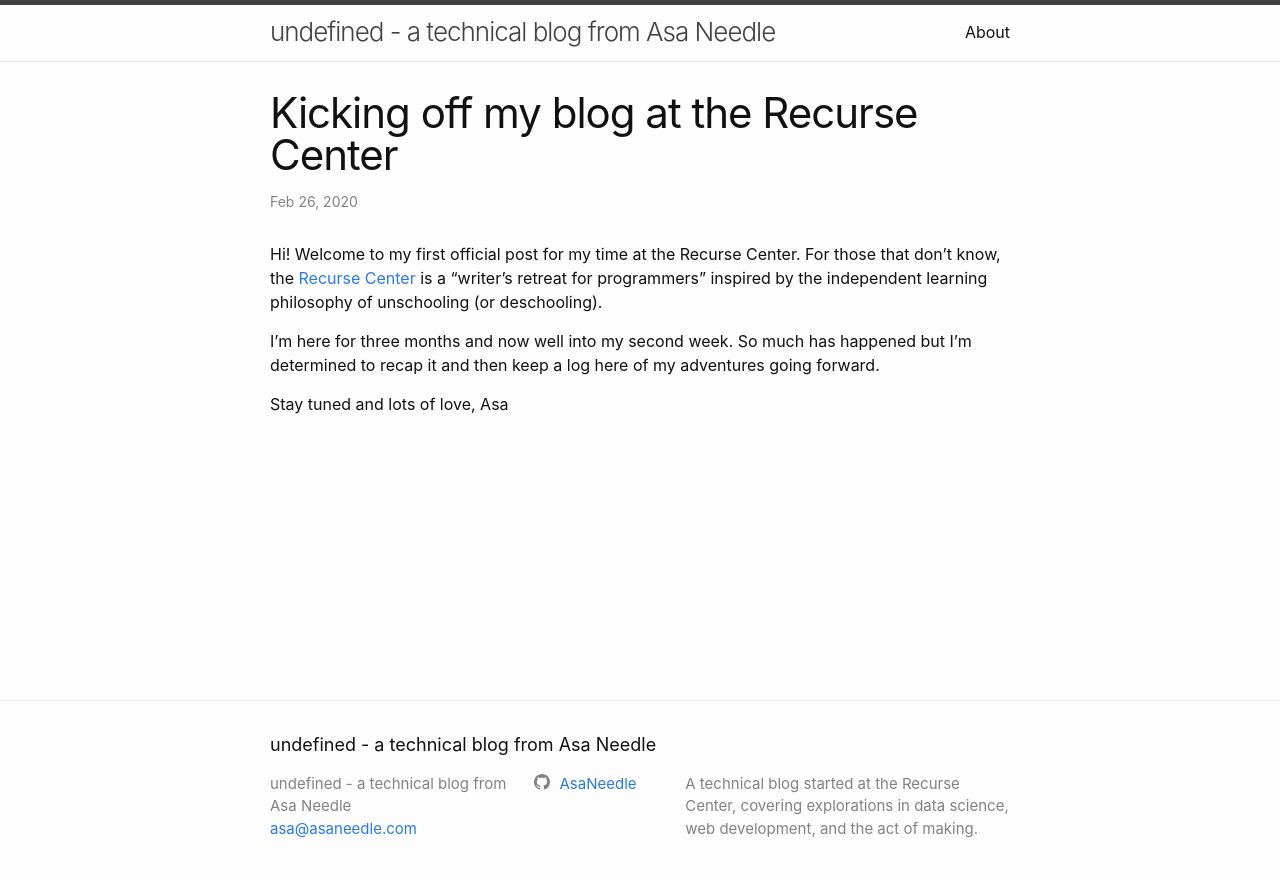
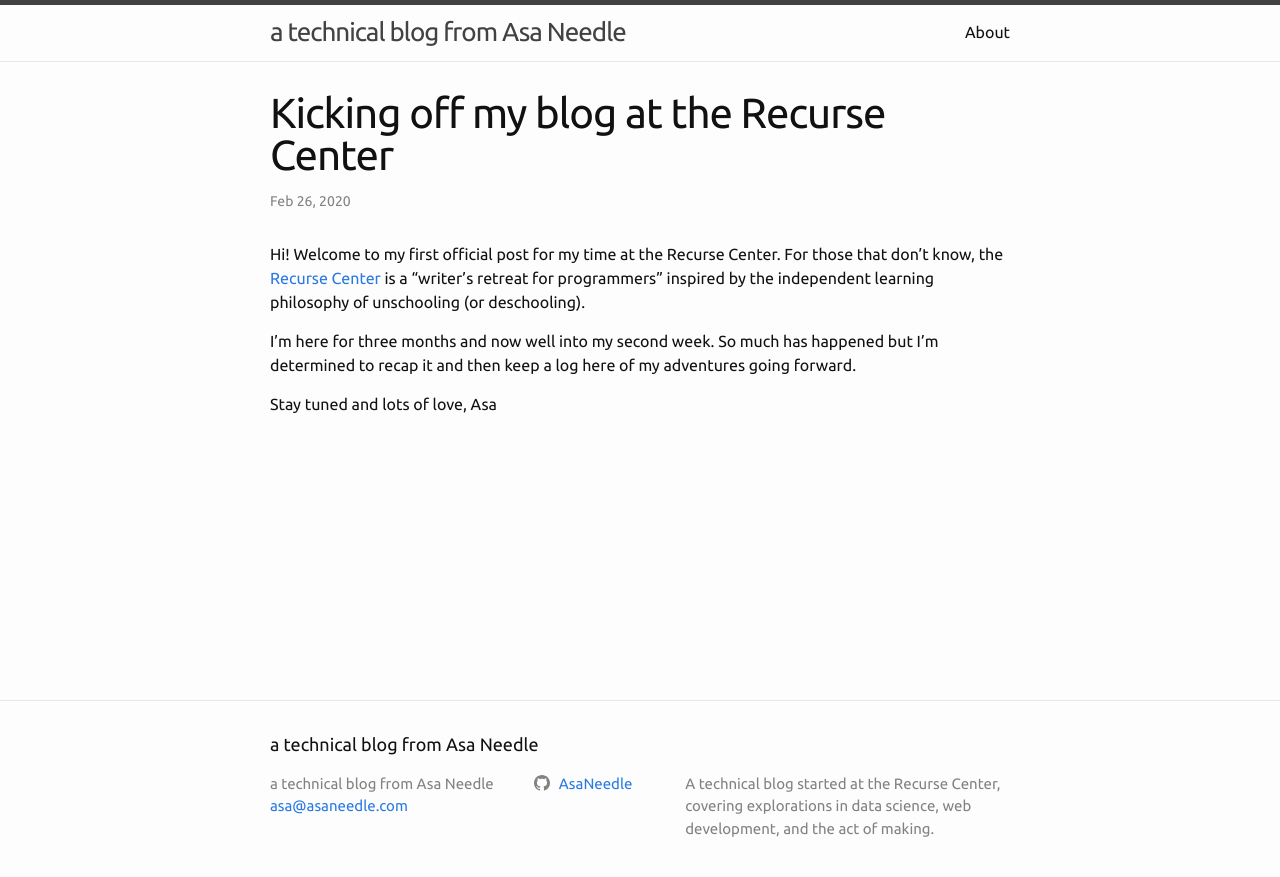
Before and after one commit to AsaNeedle/jekyll-technical-blog, a Jekyll site: the page built from _posts/2020-02-26-first-post.markdown, in a window 1280 px wide. Shown: the top 877 px of the page. Built offline with Jekyll 4.4.1, drawn with Linux system fonts in a browser that asks for light colours.

```diff
--- a/_config.yml
+++ b/_config.yml
@@ -18,7 +18,7 @@
 # You can create any custom variable you would like, and they will be accessible
 # in the templates via {{ site.myvariable }}.
 
-title: undefined - a technical blog from Asa Needle
+title: a technical blog from Asa Needle
 email: asa@asaneedle.com
 description: >- # this means to ignore newlines until "baseurl:"
   A technical blog started at the Recurse Center, covering explorations in data science, web development, and the act of making.
--- a/_includes/head.html
+++ b/_includes/head.html
@@ -4,6 +4,7 @@
   <meta name="viewport" content="width=device-width, initial-scale=1">
   {%- seo -%}
   <link rel="stylesheet" href="{{ "/assets/main.css" | relative_url }}">
+  <link href="https://fonts.googleapis.com/css?family=Ubuntu&display=swap" rel="stylesheet">
   {%- feed_meta -%}
   {%- if jekyll.environment == 'production' and site.google_analytics -%}
     {%- include google-analytics.html -%}
--- a/_posts/2020-02-26-first-post.markdown
+++ b/_posts/2020-02-26-first-post.markdown
@@ -2,7 +2,7 @@
 layout: post
 title:  "Kicking off my blog at the Recurse Center"
 date:   2020-02-26 10:55:24 -0500
-categories: jekyll update
+categories:
 ---
 Hi! Welcome to my first official post for my time at the Recurse Center. For those that don't know, the [Recurse Center](https://www.recurse.com/) is a "writer's retreat for programmers" inspired by the independent learning philosophy of unschooling (or deschooling).
 
--- a/_sass/minima.scss
+++ b/_sass/minima.scss
@@ -2,7 +2,7 @@
 
 // Define defaults for each variable.
 
-$base-font-family: -apple-system, BlinkMacSystemFont, "Segoe UI", Roboto, Helvetica, Arial, sans-serif, "Apple Color Emoji", "Segoe UI Emoji", "Segoe UI Symbol" !default;
+$base-font-family: Ubuntu, -apple-system, BlinkMacSystemFont, "Segoe UI", Roboto, Helvetica, Arial, sans-serif, "Apple Color Emoji", "Segoe UI Emoji", "Segoe UI Symbol" !default;
 $base-font-size:   16px !default;
 $base-font-weight: 400 !default;
 $small-font-size:  $base-font-size * 0.875 !default;
```
Also changed, not shown: _posts/2020-02-27-second-week.markdown (added, +15 -0 lines).
